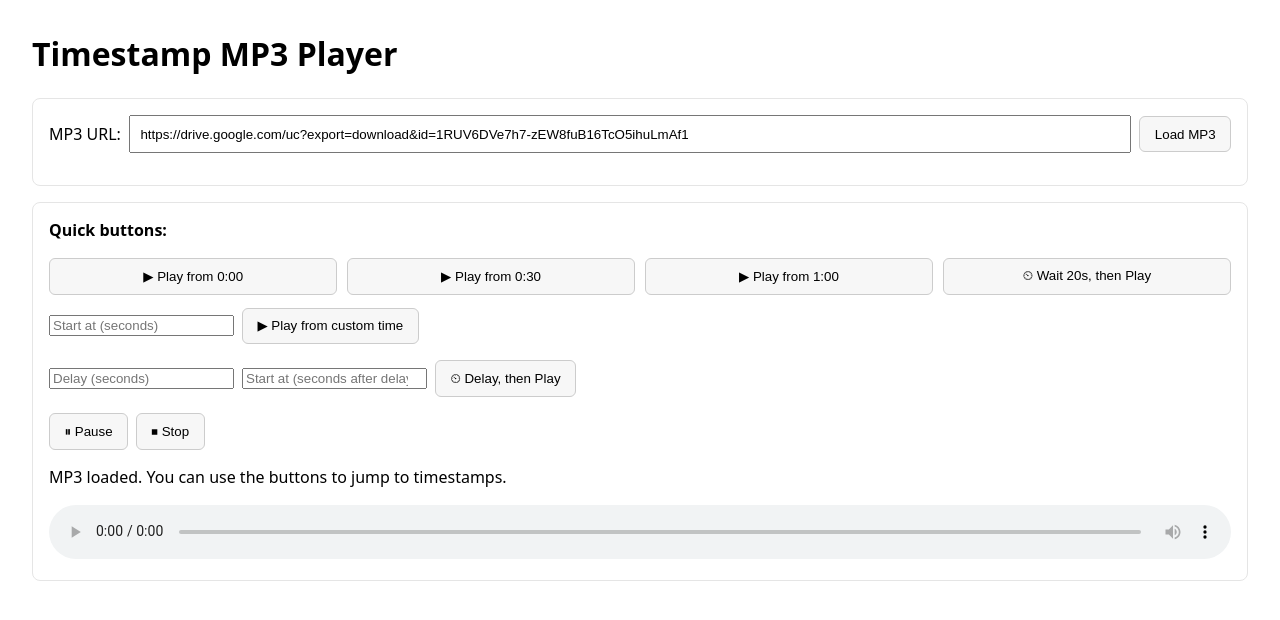
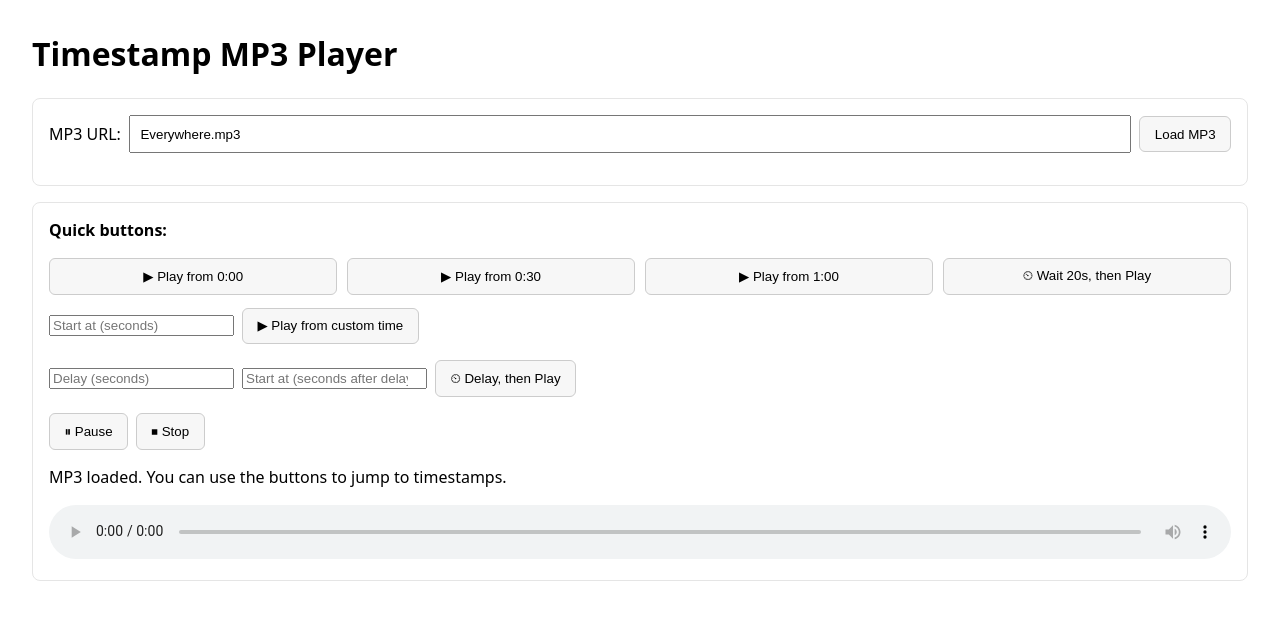
Before and after one commit to countxerox/countxerox.player, a plain HTML site: page index.html in a window 1280 px wide. Drawn offline with Linux system fonts and the light colour scheme.

Commit message:
Update index.html

```diff
--- a/index.html
+++ b/index.html
@@ -22,7 +22,7 @@
   <div class="card">
     <div class="row">
       <label for="src">MP3 URL:</label>
-      <input id="src" type="text" value="https://drive.google.com/uc?export=download&id=1RUV6DVe7h7-zEW8fuB16TcO5ihuLmAf1" readonly />
+      <input id="src" type="text" value="Everywhere.mp3" readonly />
       <button id="load">Load MP3</button>
     </div>
   </div>
```
